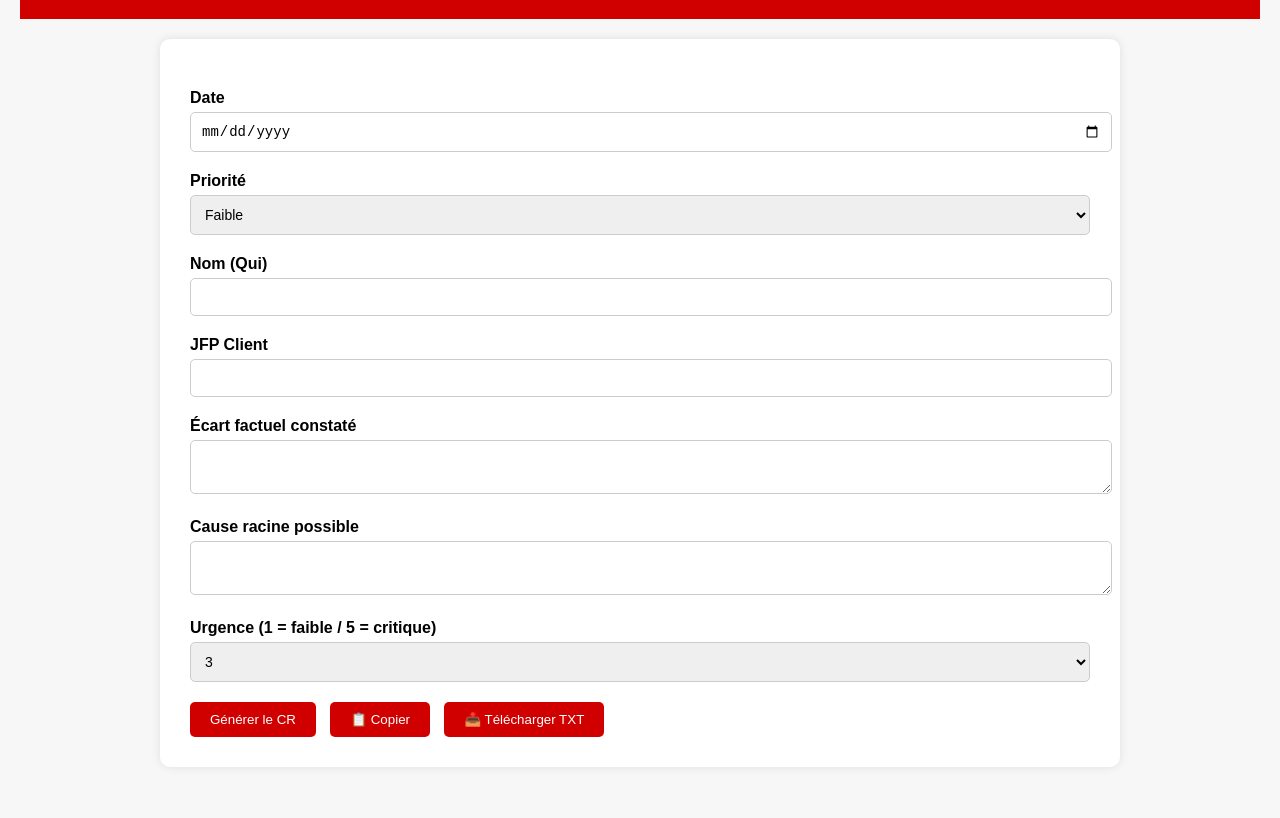
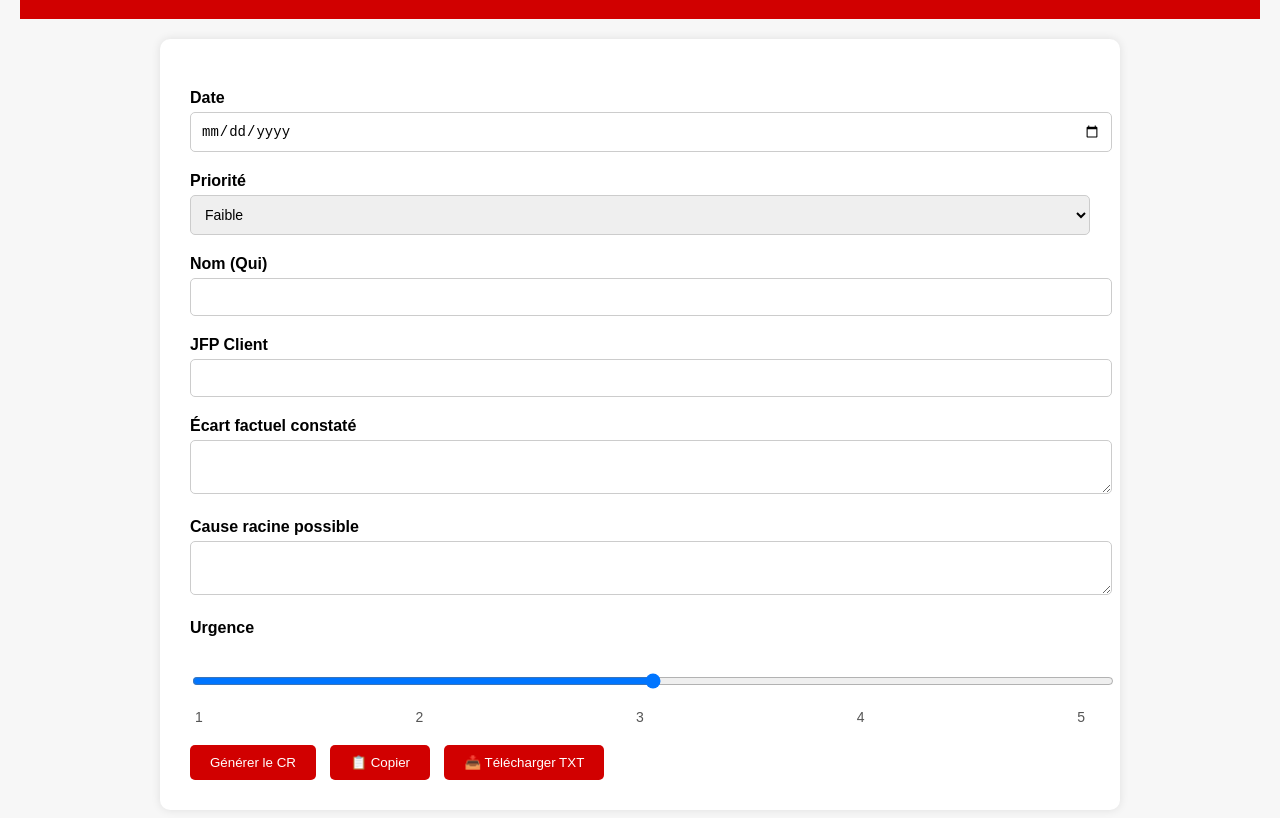
Before and after one commit to khalil10061998/CR-Qualite, a plain HTML site: page anomalie.html in a window 1280 px wide. Shown: the part 134-952 px from the top of the page. Before the commit the page ends 921 px from the top, so only its background shows below. Drawn offline with Linux system fonts and the light colour scheme.

Commit message:
Add files via upload

```diff
--- a/anomalie.html
+++ b/anomalie.html
@@ -35,19 +35,6 @@
       }
     }
 
-    .back-arrow {
-      position: absolute;
-      top: 20px;
-      left: 20px;
-      font-size: 30px;
-      color: white;
-      text-decoration: none;
-      font-weight: bold;
-      background-color: rgba(0, 0, 0, 0.1);
-      padding: 5px 12px;
-      border-radius: 8px;
-    }
-
     header {
       background-color: #d10000;
       color: white;
@@ -62,6 +49,19 @@
       right: 20px;
       font-size: 12px;
       opacity: 0.3;
+    }
+
+    .back-arrow {
+      position: absolute;
+      top: 15px;
+      left: 20px;
+      font-size: 24px;
+      color: white;
+      text-decoration: none;
+      font-weight: bold;
+      background-color: rgba(255, 255, 255, 0.15);
+      padding: 6px 12px;
+      border-radius: 8px;
     }
 
     .header-title {
@@ -118,6 +118,19 @@
       border-radius: 10px;
       white-space: pre-wrap;
     }
+
+    .slider-container {
+      margin-top: 20px;
+    }
+
+    .slider-labels {
+      display: flex;
+      justify-content: space-between;
+      padding: 0 5px;
+      font-size: 14px;
+      color: #555;
+      margin-top: 5px;
+    }
   </style>
 </head>
 <body>
@@ -126,7 +139,7 @@
   <div id="splash-screen"></div>
 
   <!-- Flèche retour -->
-  <a href="index.html" class="back-arrow">⬅</a>
+  <a href="index.html" class="back-arrow">←</a>
 
   <!-- Header -->
   <header>
@@ -158,14 +171,13 @@
     <label for="cause">Cause racine possible</label>
     <textarea id="cause"></textarea>
 
-    <label for="urgence">Urgence (1 = faible / 5 = critique)</label>
-    <select id="urgence">
-      <option value="1">1</option>
-      <option value="2">2</option>
-      <option value="3" selected>3</option>
-      <option value="4">4</option>
-      <option value="5">5</option>
-    </select>
+    <label for="urgence">Urgence</label>
+    <div class="slider-container">
+      <input type="range" id="urgence" min="1" max="5" value="3" step="1" />
+      <div class="slider-labels">
+        <span>1</span><span>2</span><span>3</span><span>4</span><span>5</span>
+      </div>
+    </div>
 
     <button onclick="genererCR()">Générer le CR</button>
     <button onclick="copierTexte()">📋 Copier</button>
```
